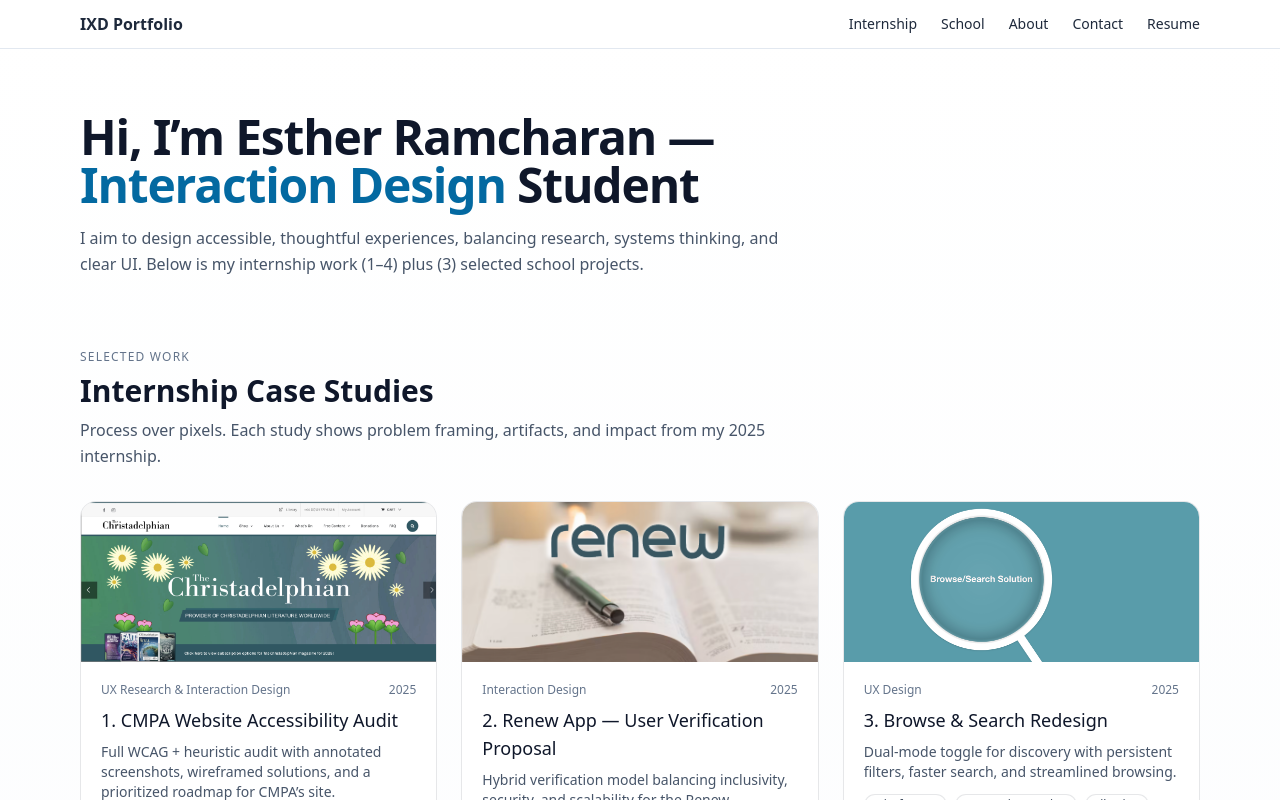
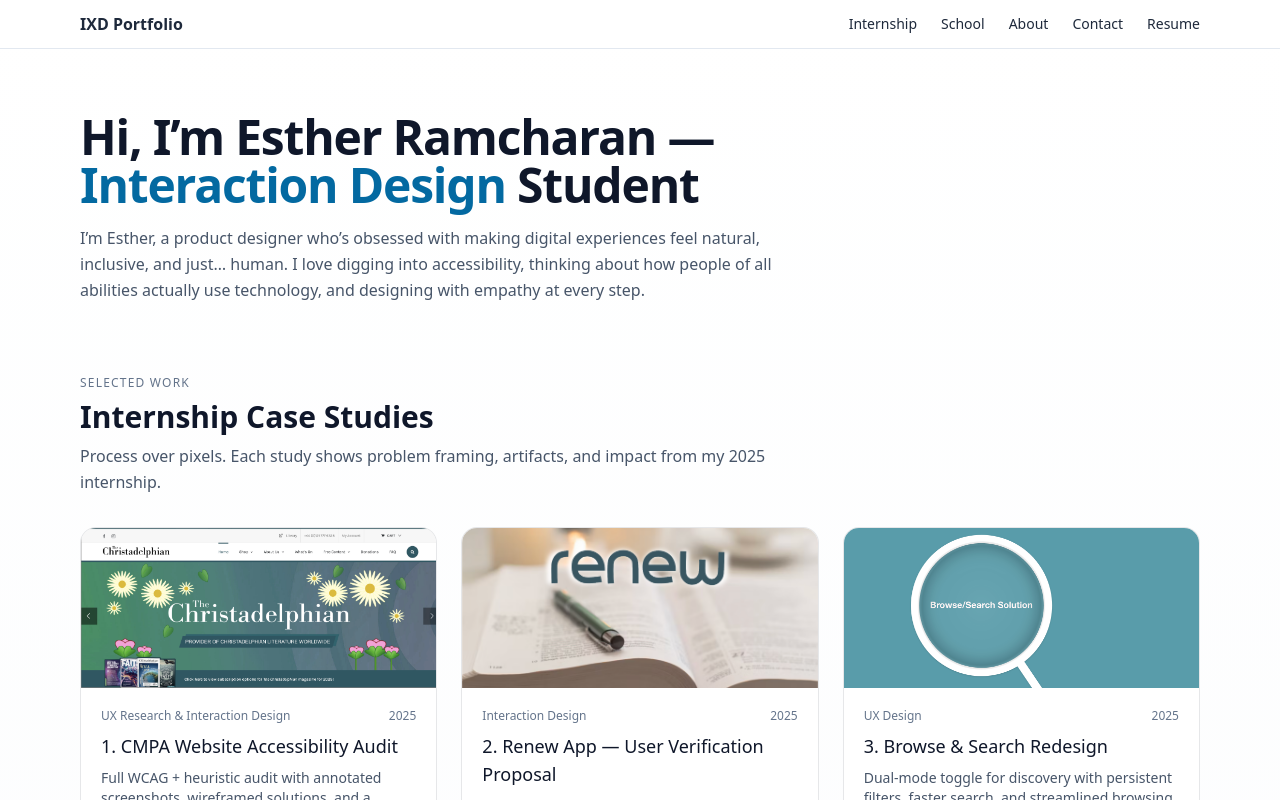
Before and after one commit to EstherRam/Portfolio, a React (Vite) app: page / in a window 1280 px wide. Shown: the top 800 px of the page. Built offline with nearby package versions, Linux system fonts and the light colour scheme.

Commit message:
Update App.jsx

```diff
--- a/src/App.jsx
+++ b/src/App.jsx
@@ -396,8 +396,7 @@ export default function App() {
               Hi, I’m Esther Ramcharan — <span className="text-sky-700">Interaction Design</span> Student
             </h1>
             <p className="mt-4 text-slate-600 leading-relaxed">
-              I aim to design accessible, thoughtful experiences, balancing research, systems thinking, and clear UI.
-              Below is my internship work (1–4) plus (3) selected school projects.
+              I’m Esther, a product designer who’s obsessed with making digital experiences feel natural, inclusive, and just… human. I love digging into accessibility, thinking about how people of all abilities actually use technology, and designing with empathy at every step.
             </p>
           </div>
         </div>
```
